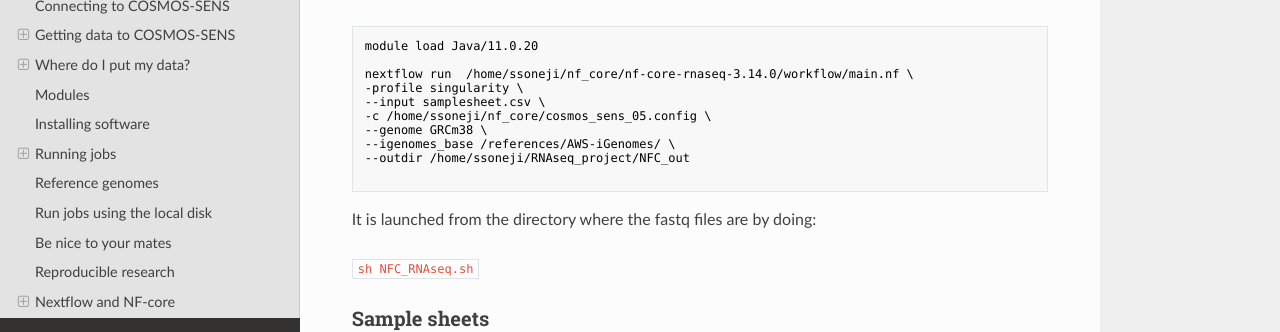
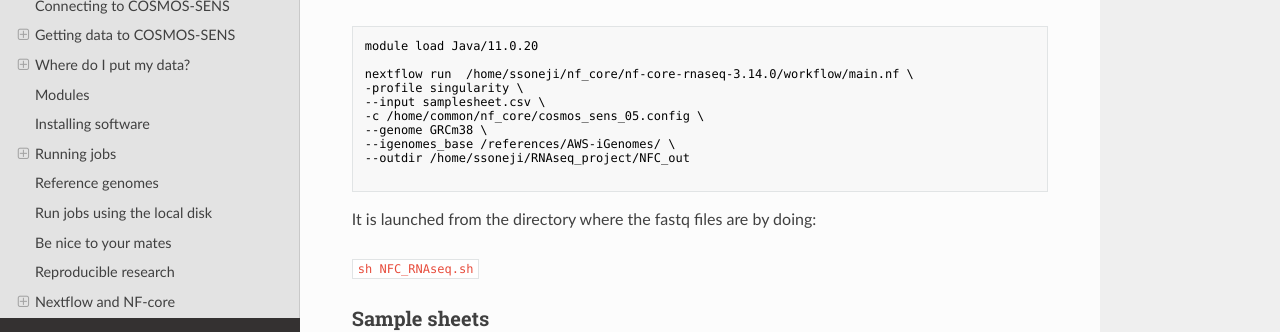
Before and after one commit to sccbioinformatics/SCC_CSENS_docs, an MkDocs documentation site: the page built from docs/index.md, in a window 1280 px wide and 900 px high, scrolled down 8777 px. Shown: the part 280-612 px from the top of the window. Built offline with MkDocs 1.6.1, drawn with Linux system fonts in a browser that asks for light colours; nearby versions of some CDN libraries; some of the changed text lies outside the part shown.

```diff
--- a/docs/index.md
+++ b/docs/index.md
@@ -329,7 +329,7 @@ module load Java/11.0.20
 nextflow run  /home/ssoneji/nf_core/nf-core-rnaseq-3.14.0/workflow/main.nf \
 -profile singularity \
 --input samplesheet.csv \
--c /home/ssoneji/nf_core/cosmos_sens_05.config \
+-c /home/common/nf_core/cosmos_sens_05.config \
 --genome GRCm38 \
 --igenomes_base /references/AWS-iGenomes/ \
 --outdir /home/ssoneji/RNAseq_project/NFC_out
```
Also changed, not shown: other parts of docs/index.md (+1 -1 lines).
